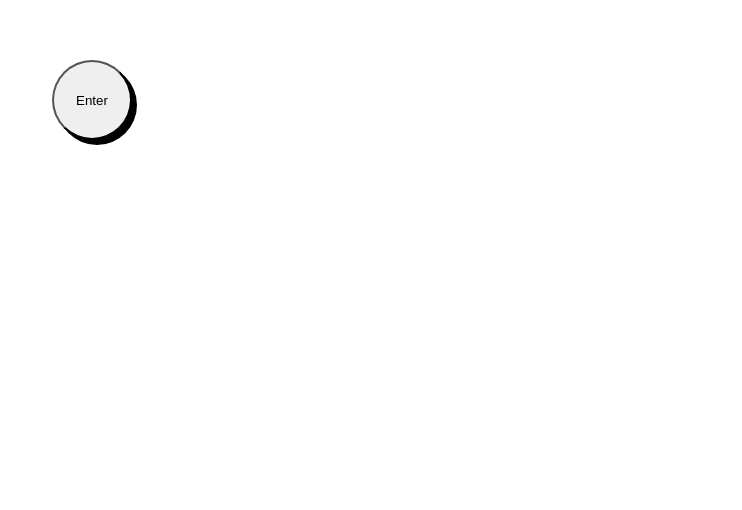
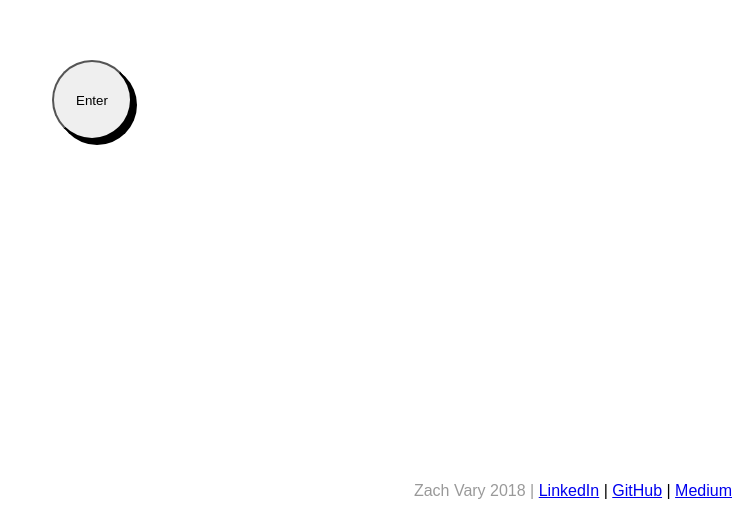
Before and after one commit to zfv200/zfv200, a React (Create React App) app: page / in a window 1280 px wide. Shown: the part 290-800 px from the top of the page, without its empty margins (538-1280 px from the left). Built offline with nearby package versions, Linux system fonts and the light colour scheme.

Commit message:
header/footer done

```diff
--- a/src/App.css
+++ b/src/App.css
@@ -23,6 +23,9 @@
 
 .App-title {
   font-size: 1.5em;
+  text-align: left;
+  padding-top: 60px;
+  margin-top: 75px;
 }
 
 .App-intro {
--- a/src/App.js
+++ b/src/App.js
@@ -8,6 +8,7 @@ import Resume from './containers/Resume'
 import Projects from './containers/Projects'
 import About from './containers/About'
 import Enter from './components/Enter'
+import Footer from './components/Footer'
 
 import './App.css';
 
@@ -69,8 +70,9 @@ class App extends Component {
         <div className="App">
           <div>
           <div className="App-header">
-          <image className="image" src="./stars_wallpaper_by_silent_broken_wish.jpg"/>
+          <h1 className="App-title">Zach Vary</h1>
           </div>
+          <h3 className="banner">Full Stack Web Developer</h3>
           <Router>
             <React.Fragment>
               <br></br><br></br>
@@ -88,6 +90,7 @@ class App extends Component {
             <Enter handleClick={this.handleClick} enterSite={this.enterSite}/>
           </div>
         }
+        <Footer />
       </div>
     );
   }
--- /dev/null
+++ b/src/components/Footer.js
@@ -0,0 +1,17 @@
+import React from 'react'
+
+const Footer = () => {
+
+  return (
+    <div className="footer">
+      <text className="footer-text">Zach Vary 2018  |  </text>
+      <a href="https://www.linkedin.com/in/zach-vary-382663163/">LinkedIn</a>
+      <text>  |  </text>
+      <a href="www.github.com/zfv200">GitHub</a>
+      <text>  |  </text>
+      <a href="https://medium.com/@zach.vary">Medium</a>
+    </div>
+  )
+}
+
+export default Footer
--- a/src/index.css
+++ b/src/index.css
@@ -67,6 +67,28 @@ body {
 }
 
 /* text */
+
+.footer-text {
+  opacity: .4;
+}
+
+.footer {
+  position: fixed;
+  bottom: 10px;
+  right: 10px;
+}
+
+.banner {
+  padding-top: 15px;
+  margin: 0px;
+  display: block;
+  top: 80px;
+  width: 100%;
+  color: black;
+  background-color: gray;
+  height: 40px;
+  opacity: 0.6;
+}
 
 .projectTitle {
   text-align: center;
```
